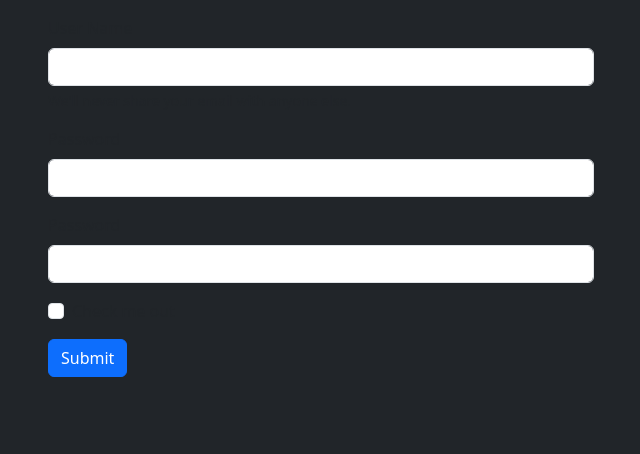
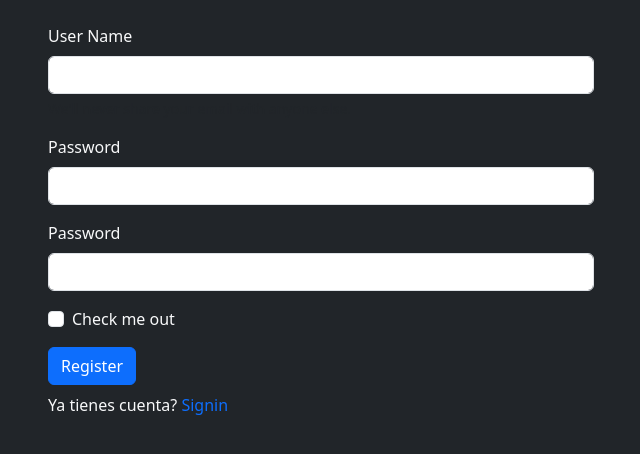
Before and after one commit to Adrian4891/YaPelis, a Django app: page /signup/ in a window 1280 px wide. Shown: the part 56-510 px from the top of the page, without its empty margins (414-1054 px from the left). Run offline with Django 5.2, Linux system fonts and the light colour scheme.

Commit message:
fix signin and signup

```diff
--- a/yaapelisapp/templates/account/signup.html
+++ b/yaapelisapp/templates/account/signup.html
@@ -1,10 +1,10 @@
 {% extends "layout/base.html" %}
 {% block content %}
 <main class="container">
-    <div class="row pt-3">
+    <div class="row pt-4">
         <div class="col-md-6 offset-md-4">
             {{error}}
-            <form method="POST">
+            <form method="POST" class="text-light">
                 {% csrf_token %}
                 <div class="mb-3">
                     <label for="username" class="form-label">User Name</label>
@@ -23,9 +23,11 @@
                   <input type="checkbox" class="form-check-input" id="exampleCheck1">
                   <label class="form-check-label" for="exampleCheck1">Check me out</label>
                 </div>
-                <button type="submit" class="btn btn-primary">Submit</button>
+                <button type="submit" class="btn btn-primary">Register</button>
               </form>
+              <p class="text-light mt-2">Ya tienes cuenta? <a class="d-inline nav-link text-primary" href="{% url 'signin' %}">Signin</a></p>
         </div>
+
     </div>
 </main>
 
--- a/yaapelisapp/templates/layout/base.html
+++ b/yaapelisapp/templates/layout/base.html
@@ -30,7 +30,7 @@
               </li>
               {% else %}
               <li></li>
-                <a class="nav-link" href="{% url 'home' %}">SignIn</a>
+                <a class="nav-link" href="{% url 'signin' %}">SignIn</a>
               </li>
               {% endif %}
 
```
Also changed, not shown: yaapelisapp/templates/account/signin.html (+4 -3 lines).
